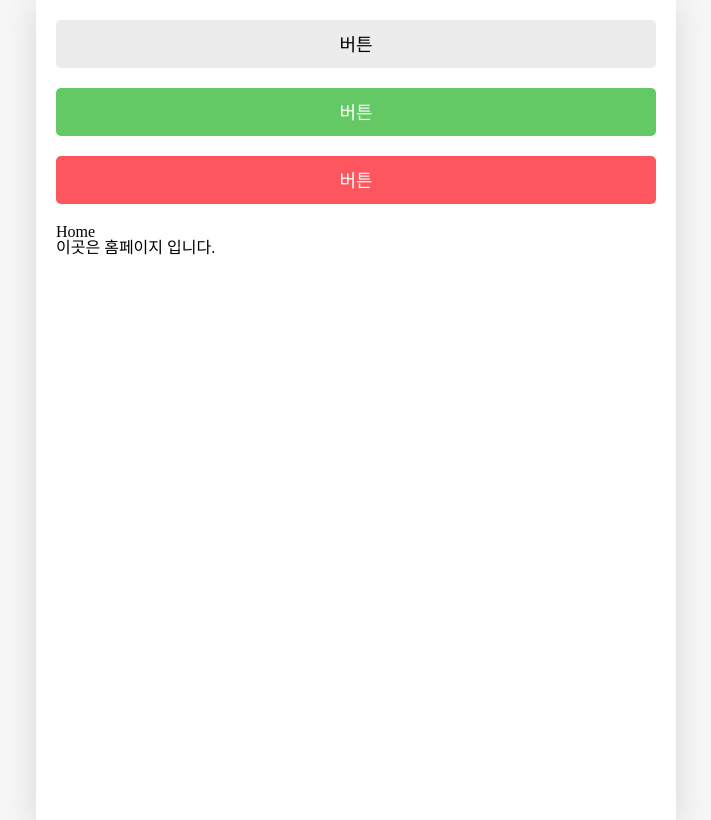
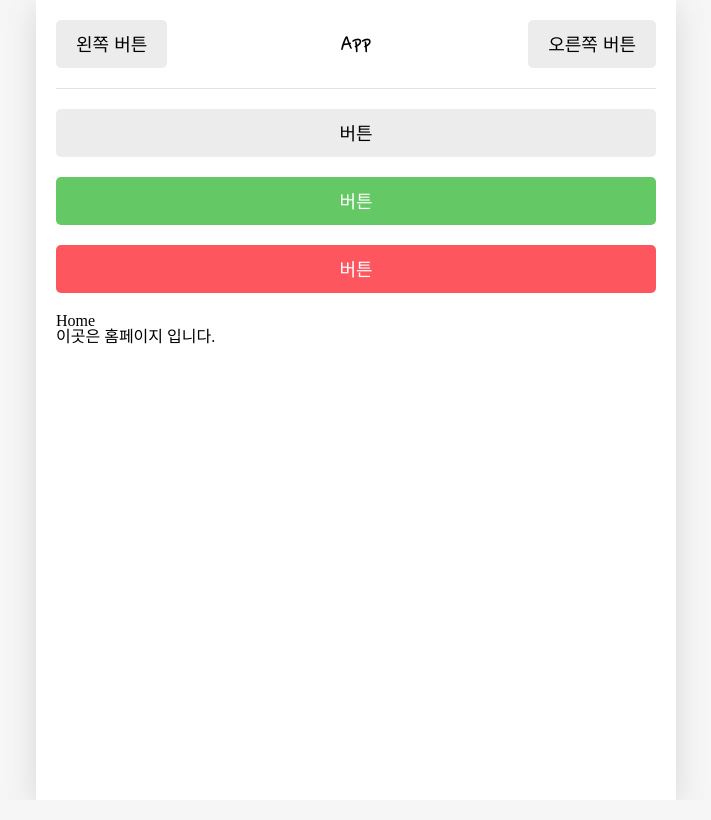
Before and after one commit to taehyeon0412/react_emotion-diary, a React (Create React App) app: page / in a window 1280 px wide. Shown: the whole page, without its empty margins (284-995 px from the left). Built offline with nearby package versions, Linux system fonts and the light colour scheme; a web font is replaced by a local one.

Commit message:
공통컴포넌트
헤더 만들기
컴포넌트자체를 props로 전달하면 onClick이나 text를 따로 전달할 필요가 없어진다

```diff
--- a/src/App.js
+++ b/src/App.js
@@ -8,9 +8,9 @@ import { styled } from "styled-components";
 
 //COMPONENTS
 import MyButton from "./components/MyButton";
+import MyHeader from "./components/MyHeader";
 
 const Wrapper = styled.div`
-  margin-top: 20px;
   min-height: 100vh;
   padding-left: 20px;
   padding-right: 20px;
@@ -31,6 +31,25 @@ function App() {
   return (
     <BrowserRouter>
       <Wrapper>
+        {/* 헤더 시작 */}
+
+        <MyHeader
+          headText={"App"}
+          leftChild={
+            <MyButton
+              text={"왼쪽 버튼"}
+              onClick={() => alert("왼쪽 버튼을 클릭")}
+            />
+          }
+          rightChild={
+            <MyButton
+              text={"오른쪽 버튼"}
+              onClick={() => alert("오른쪽 버튼을 클릭")}
+            />
+          }
+        />
+        {/* 헤더 끝 */}
+
         <MyButton
           text={`버튼`}
           onClick={() => alert("버튼클릭")}
--- /dev/null
+++ b/src/components/MyHeader.js
@@ -0,0 +1,41 @@
+import { styled } from "styled-components";
+
+const Wrapper = styled.div`
+  padding-top: 20px;
+  padding-bottom: 20px;
+  display: flex;
+  align-items: center;
+  border-bottom: 1px solid #e2e2e2;
+  font-family: "Nanum Pen Script";
+`;
+
+const HeaderBtnLeft = styled.div`
+  display: flex;
+  width: 25%;
+  justify-content: start;
+`;
+
+const HeaderBtnRight = styled.div`
+  display: flex;
+  width: 25%;
+  justify-content: end;
+`;
+
+const HeaderText = styled.div`
+  display: flex;
+  width: 50%;
+  font-size: 25px;
+  justify-content: center;
+`;
+
+function MyHeader({ headText, leftChild, rightChild }) {
+  return (
+    <Wrapper>
+      <HeaderBtnLeft>{leftChild}</HeaderBtnLeft>
+      <HeaderText>{headText}</HeaderText>
+      <HeaderBtnRight>{rightChild}</HeaderBtnRight>
+    </Wrapper>
+  );
+}
+
+export default MyHeader;
```
